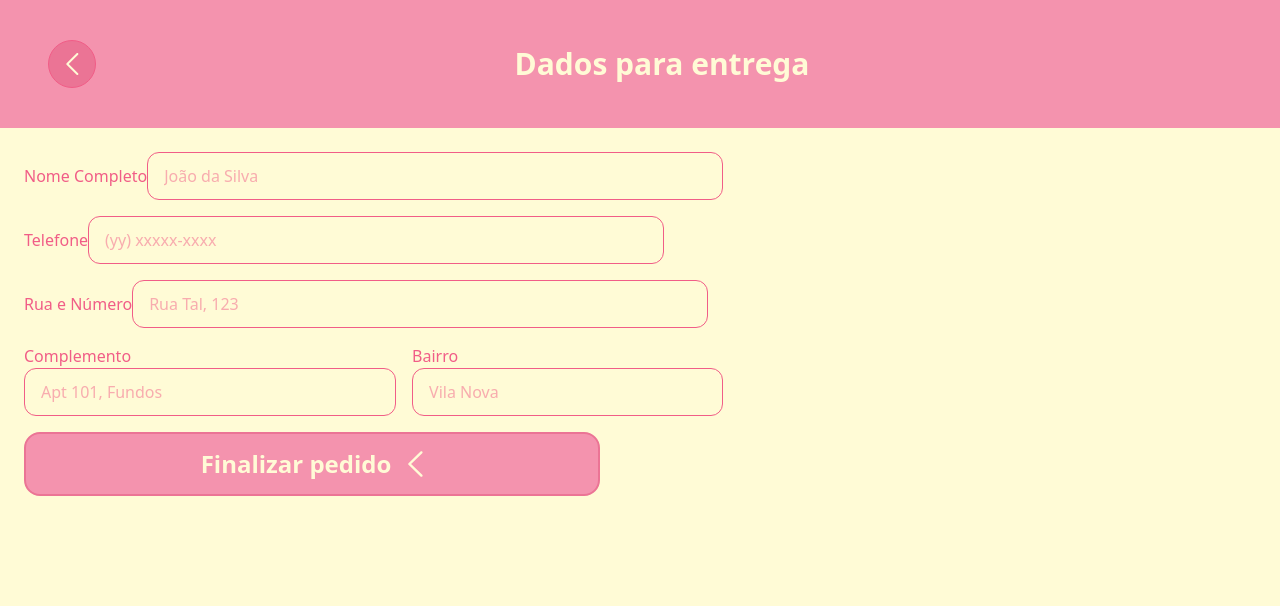
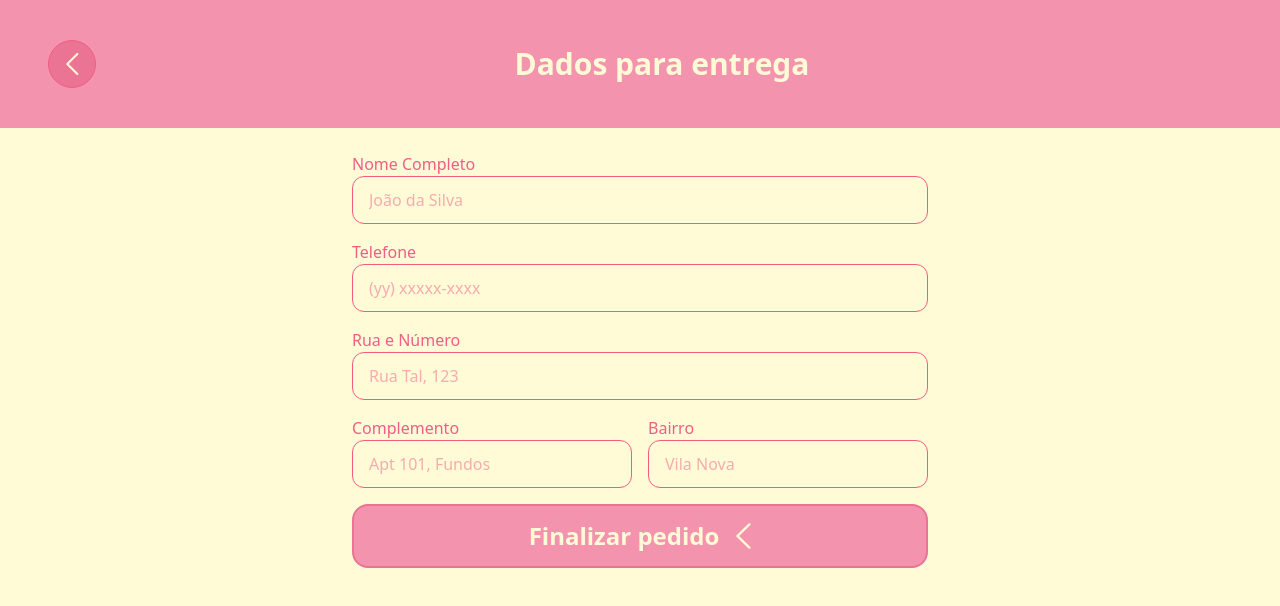
Before and after one commit to odutra-dev/projeto-5dsm, a Next.js app in the folder web/: page /entrega in a window 1280 px wide. Shown: the top 606 px of the page. Built offline with nearby package versions, Linux system fonts and the light colour scheme; no server answers.

Commit message:
refactor(web): responsividade para o pc

```diff
--- a/web/src/app/entrega/page.tsx
+++ b/web/src/app/entrega/page.tsx
@@ -222,34 +222,32 @@ export const Entrega = () => {
         </div>
       )}
 
-      <main className="mt-6 flex justify-center flex-col  px-6 w-full">
-        <form onSubmit={realizarNovoPedido} className="flex flex-col gap-4">
+      <main className="mt-6 px-4 sm:px-6 md:px-8 w-full flex justify-center">
+        <form
+          onSubmit={realizarNovoPedido}
+          className="flex flex-col gap-4 w-full max-w-xl"
+        >
           <div>
-            <label htmlFor="" className="text-primary-text">
-              Nome Completo
-            </label>
+            <label className="text-primary-text">Nome Completo</label>
             <input
               type="text"
               value={nome}
               onChange={(e) => setNome(e.target.value)}
-              className="p-2 md:p-4 w-full md:max-w-xl rounded-xl border-1 h-12 border-primary-text text-primary-text"
-              placeholder="João da Silva"
+              className="p-2 md:p-4 w-full rounded-xl border h-12 border-primary-text text-primary-text"
+              placeholder="João da Silva"
             />
           </div>
+
           <div>
-            <label htmlFor="" className="text-primary-text">
-              Telefone
-            </label>
+            <label className="text-primary-text">Telefone</label>
             <input
               value={telefone}
               onChange={(e) => setTelefone(e.target.value)}
               type="tel"
-              className="p-2 md:p-4 w-full md:max-w-xl rounded-xl border-1 h-12 border-primary-text text-primary-text"
+              className="p-2 md:p-4 w-full rounded-xl border h-12 border-primary-text text-primary-text"
               placeholder="(yy) xxxxx-xxxx"
             />
           </div>
-
-          {/* Parte da Entrega */}
 
           {metodoEntrega === "Delivery" && (
             <>
@@ -259,28 +257,28 @@ export const Entrega = () => {
                   value={ruaCompleta}
                   onChange={(e) => setRuaCompleta(e.target.value)}
                   type="text"
-                  className="p-2 md:p-4 w-full md:max-w-xl rounded-xl border-1 h-12 border-primary-text text-primary-text"
+                  className="p-2 md:p-4 w-full rounded-xl border h-12 border-primary-text text-primary-text"
                   placeholder="Rua Tal, 123"
                 />
               </div>
-              <div className="flex gap-4">
-                <div>
+              <div className="flex flex-col md:flex-row gap-4">
+                <div className="flex-1">
                   <label className="text-primary-text">Complemento</label>
                   <input
                     value={complemento}
                     onChange={(e) => setComplemento(e.target.value)}
                     type="text"
-                    className="p-2 md:p-4 w-full md:max-w-xl rounded-xl border-1 h-12 border-primary-text text-primary-text"
+                    className="p-2 md:p-4 w-full rounded-xl border h-12 border-primary-text text-primary-text"
                     placeholder="Apt 101, Fundos"
                   />
                 </div>
-                <div>
+                <div className="flex-1">
                   <label className="text-primary-text">Bairro</label>
                   <input
                     value={bairro}
                     onChange={(e) => setBairro(e.target.value)}
                     type="text"
-                    className="p-2 md:p-4 w-full md:max-w-xl rounded-xl border-1 h-12 border-primary-text text-primary-text"
+                    className="p-2 md:p-4 w-full rounded-xl border h-12 border-primary-text text-primary-text"
                     placeholder="Vila Nova"
                   />
                 </div>
@@ -289,7 +287,7 @@ export const Entrega = () => {
           )}
 
           <button
-            className="flex justify-center items-center gap-4 mb-6 w-full md:max-w-xl h-12 md:h-16 bg-primary border-2 border-primary-foreground rounded-2xl text-secondary font-bold text-xl md:text-2xl"
+            className="flex justify-center items-center gap-4 mb-6 w-full h-12 md:h-16 bg-primary border-2 border-primary-foreground rounded-2xl text-secondary font-bold text-xl md:text-2xl"
             type="submit"
           >
             Finalizar pedido
```
